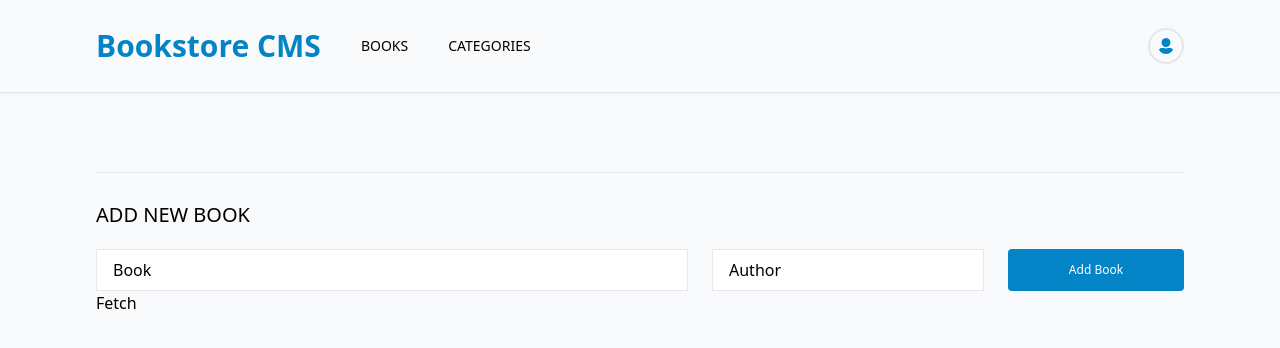
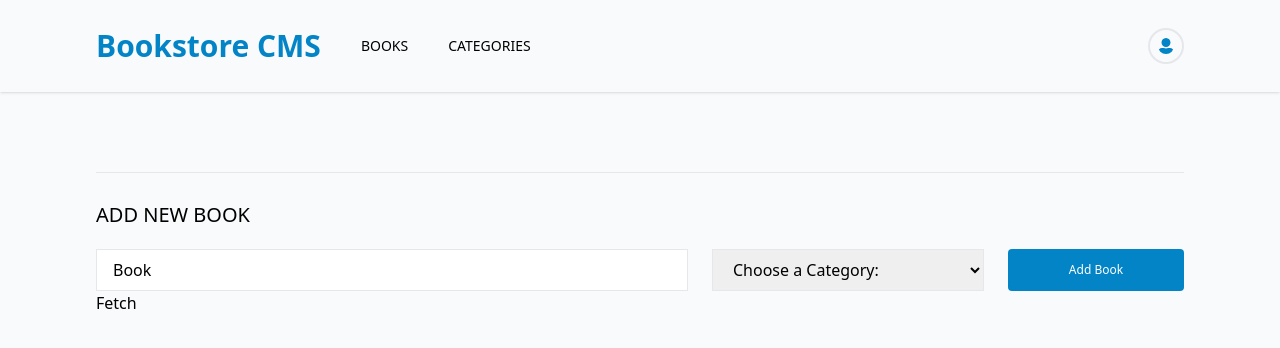
Before and after one commit to williamrolando88/bookstore, a React (Create React App) app: page / in a window 1280 px wide. Shown: the top 348 px of the page. Built offline with nearby package versions, Linux system fonts and the light colour scheme.

Commit message:
Update component to work with book category instead of author

```diff
--- a/src/components/AddNew.jsx
+++ b/src/components/AddNew.jsx
@@ -3,38 +3,53 @@ import React, { useState } from 'react';
 const AddNew = (props) => {
   const { addBook } = props;
   const [title, setTitle] = useState('Book');
-  const [author, setAuthor] = useState('Author');
+  const [category, setCategory] = useState('default');
 
   const handeSubmit = (e) => {
     e.preventDefault();
-    if (title && author) {
-      addBook(title, author);
+    if (title && category) {
+      addBook({ title, category });
       setTitle('');
-      setAuthor('');
+      setCategory('');
     }
   };
 
   return (
+    // Main container
     <div className="border-t pt-7">
+      {/* Container title */}
       <h2 className="text-xl uppercase">Add new book</h2>
+      {/* Form container */}
       <form
         className="flex gap-6 mt-5"
         action="submit"
         onSubmit={(e) => handeSubmit(e)}>
+        {/* Book title input */}
         <input
           className="grow border px-4 py-2"
           type="text"
-          placeholder="Book title"
+          placeholder="Write your Book's Title"
           value={title}
           onChange={(e) => setTitle(e.target.value)}
+          required
         />
-        <input
+        {/* Category drop-down menu */}
+        <select
           className="w-1/4 border px-4 py-2"
-          name="author"
-          placeholder="Book author"
-          value={author}
-          onChange={(e) => setAuthor(e.target.value)}
-        />
+          name="category"
+          onChange={(e) => setCategory(e.target.value)}
+          defaultValue={category}
+          required>
+          <option value="default" disabled hidden>
+            Choose a Category:
+          </option>
+          <option value="Sci-Fi">Sci-Fi</option>
+          <option value="Drama">Drama</option>
+          <option value="Documental">Documental</option>
+          <option value="Educational">Educational</option>
+          <option value="Romantic">Romantic</option>
+        </select>
+        {/* Submit button */}
         <button
           className="w-44 px-6 text-white text-xs bg-sky-600 rounded"
           type="submit">
--- a/src/components/Books.jsx
+++ b/src/components/Books.jsx
@@ -11,11 +11,11 @@ const Books = () => {
 
   const dispatch = useDispatch();
 
-  const handleAddBook = (title, author) => {
+  const handleAddBook = ({ title, category }) => {
     const book = {
       title,
-      author,
-      id: v4(),
+      category,
+      item_id: v4(),
     };
     dispatch(storeBook(book));
   };
@@ -50,7 +50,7 @@ const Books = () => {
           <Book key={book.id} book={book} />
         ))}
       </div>
-      <AddNew addBook={(title, author) => handleAddBook(title, author)} />
+      <AddNew addBook={(book) => handleAddBook(book)} />
       <button onClick={() => dispatch(fetchBooks())}>Fetch</button>
     </div>
   );
```
